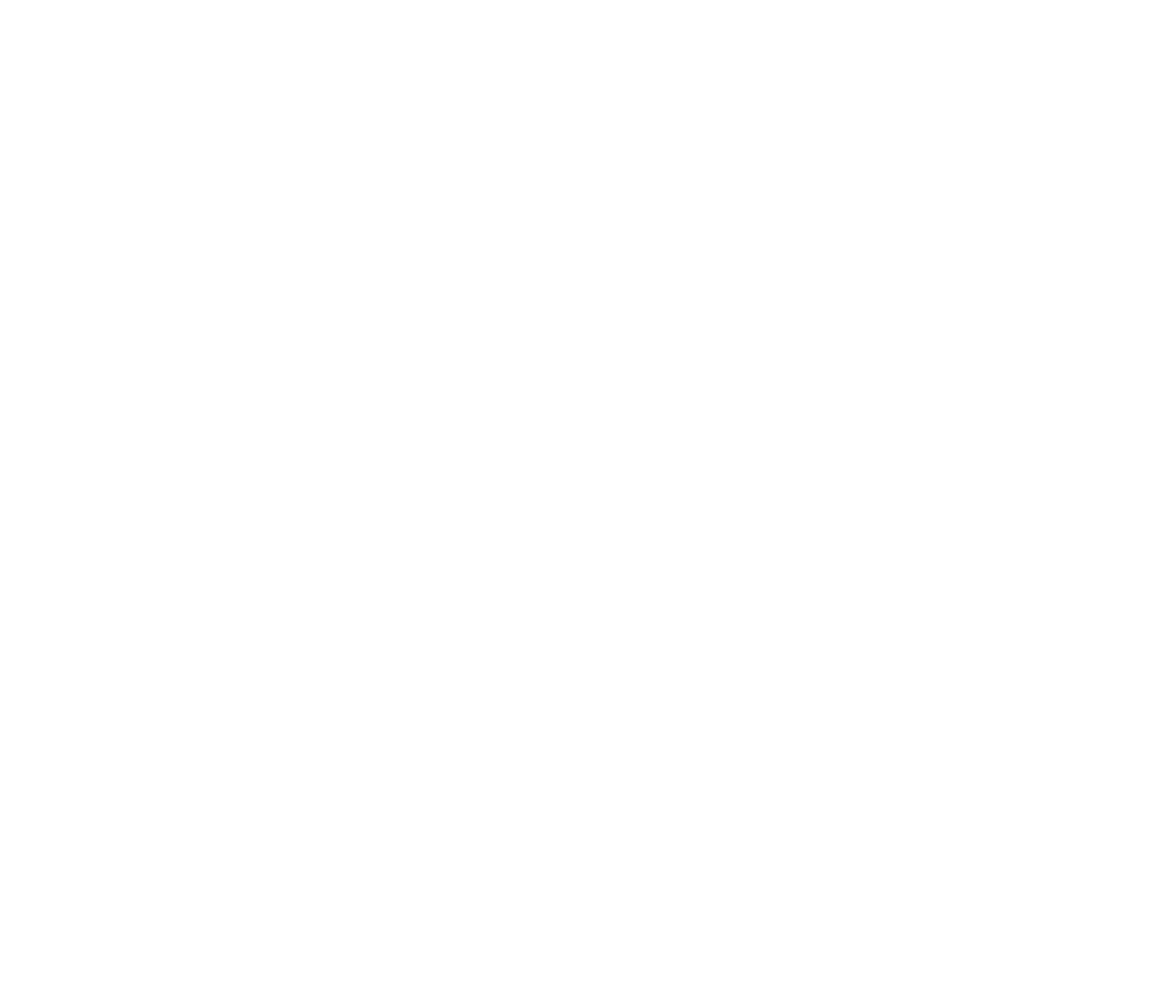
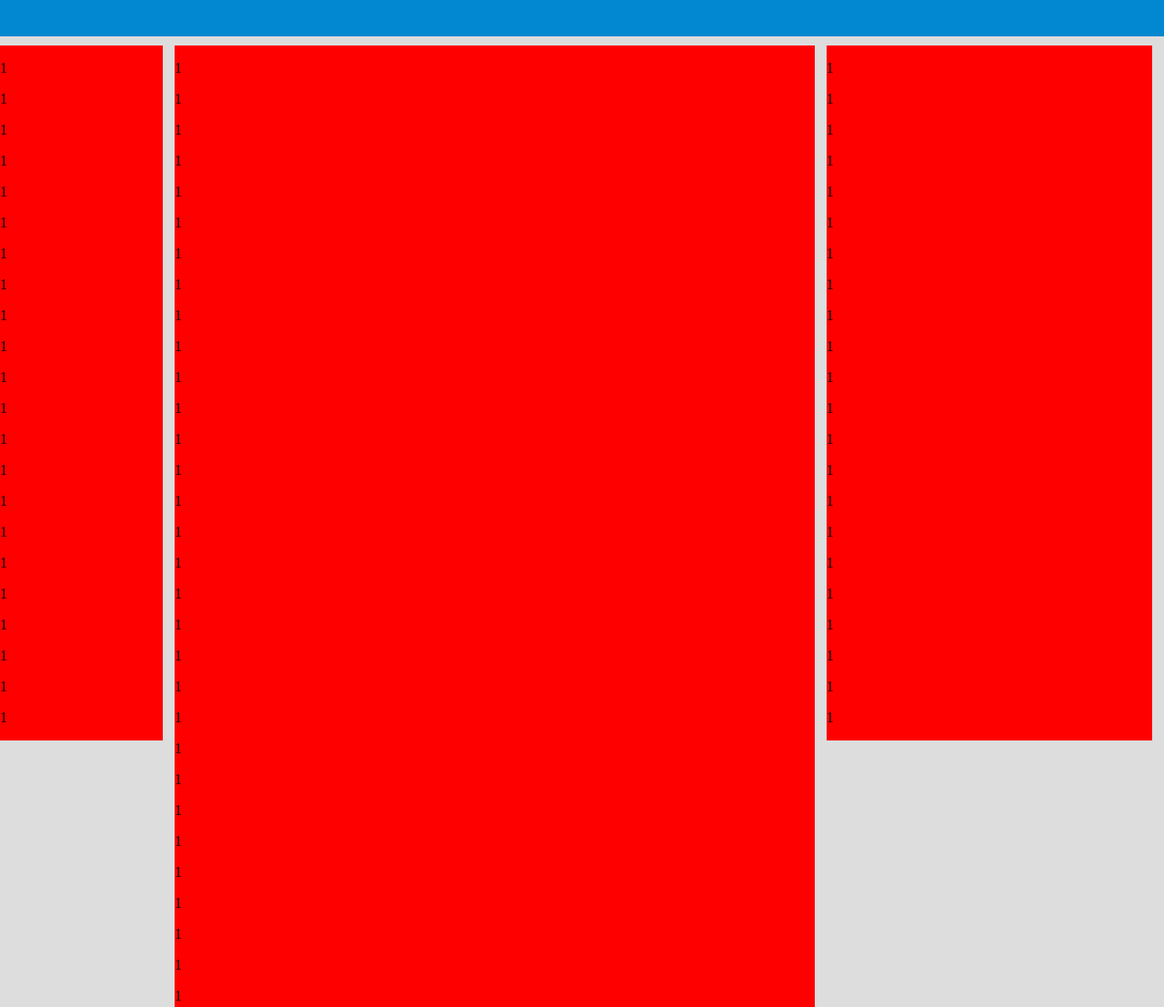
Before and after one commit to garibida/My_Facebook, a plain HTML site: page index.html in a window 1280 px wide. Shown: the top 1107 px of the page at 91% size. Before the commit the page ends 800 px from the top, so only its background shows below. Drawn offline with Linux system fonts and the light colour scheme.

Commit message:
creatind the division of the page

```diff
--- a/index.html
+++ b/index.html
@@ -5,6 +5,124 @@
 	<link rel="stylesheet" type="text/css" href="style.css">
 </head>
 <body>
+	<header>
 
+	</header>
+	<nav>
+		<p>1</p>
+		<p>1</p>
+		<p>1</p>
+		<p>1</p>
+		<p>1</p>
+		<p>1</p>
+		<p>1</p>
+		<p>1</p>
+		<p>1</p>
+		<p>1</p>
+		<p>1</p>
+		<p>1</p>
+		<p>1</p>
+		<p>1</p>
+		<p>1</p>
+		<p>1</p>
+		<p>1</p>
+		<p>1</p>
+		<p>1</p>
+		<p>1</p>
+		<p>1</p>
+		<p>1</p>
+	</nav>
+	<main>
+		<p>1</p>
+		<p>1</p>
+		<p>1</p>
+		<p>1</p>
+		<p>1</p>
+		<p>1</p>
+		<p>1</p>
+		<p>1</p>
+		<p>1</p>
+		<p>1</p>
+		<p>1</p>
+		<p>1</p>
+		<p>1</p>
+		<p>1</p>
+		<p>1</p>
+		<p>1</p>
+		<p>1</p>
+		<p>1</p>
+		<p>1</p>
+		<p>1</p>
+		<p>1</p>
+		<p>1</p>
+		<p>1</p>
+		<p>1</p>
+		<p>1</p>
+		<p>1</p>
+		<p>1</p>
+		<p>1</p>
+		<p>1</p>
+		<p>1</p>
+		<p>1</p>
+		<p>1</p>
+		<p>1</p>
+		<p>1</p>
+		<p>1</p>
+		<p>1</p>
+		<p>1</p>
+		<p>1</p>
+		<p>1</p>
+		<p>1</p>
+		<p>1</p>
+		<p>1</p>
+		<p>1</p>
+		<p>1</p>
+		<p>1</p>
+		<p>1</p>
+		<p>1</p>
+		<p>1</p>
+		<p>1</p>
+		<p>1</p>
+		<p>1</p>
+		<p>1</p>
+		<p>1</p>
+		<p>1</p>
+		<p>1</p>
+		<p>1</p>
+		<p>1</p>
+		<p>1</p>
+		<p>1</p>
+		<p>1</p>
+		<p>1</p>
+		<p>1</p>
+		<p>1</p>
+		<p>1</p>
+		<p>1</p>
+		<p>1</p>
+	</main>
+	<aside>
+		<p>1</p>
+		<p>1</p>
+		<p>1</p>
+		<p>1</p>
+		<p>1</p>
+		<p>1</p>
+		<p>1</p>
+		<p>1</p>
+		<p>1</p>
+		<p>1</p>
+		<p>1</p>
+		<p>1</p>
+		<p>1</p>
+		<p>1</p>
+		<p>1</p>
+		<p>1</p>
+		<p>1</p>
+		<p>1</p>
+		<p>1</p>
+		<p>1</p>
+		<p>1</p>
+		<p>1</p>
+	</aside>
 </body>
 </html>
--- a/style.css
+++ b/style.css
@@ -0,0 +1,37 @@
+body, header, nav, main, aside {
+	margin: 0;
+	padding: 0;
+}
+
+body {
+	background-color: #dddddd;
+}
+
+header {
+	position: fixed;
+	top: 0;
+	width: 100%;
+	height: 40px;
+	background-color: #0288d1;
+}
+
+nav, main, aside {
+	box-sizing: border-box;
+	margin-top: 50px;
+	background-color: red;
+	float: left;
+}
+
+nav {
+	width: 14%;
+	margin-right: 1%;
+}
+
+main {
+	width: 55%;
+}
+
+aside {
+	width: 28%;
+	margin-left: 1%;
+}
```
